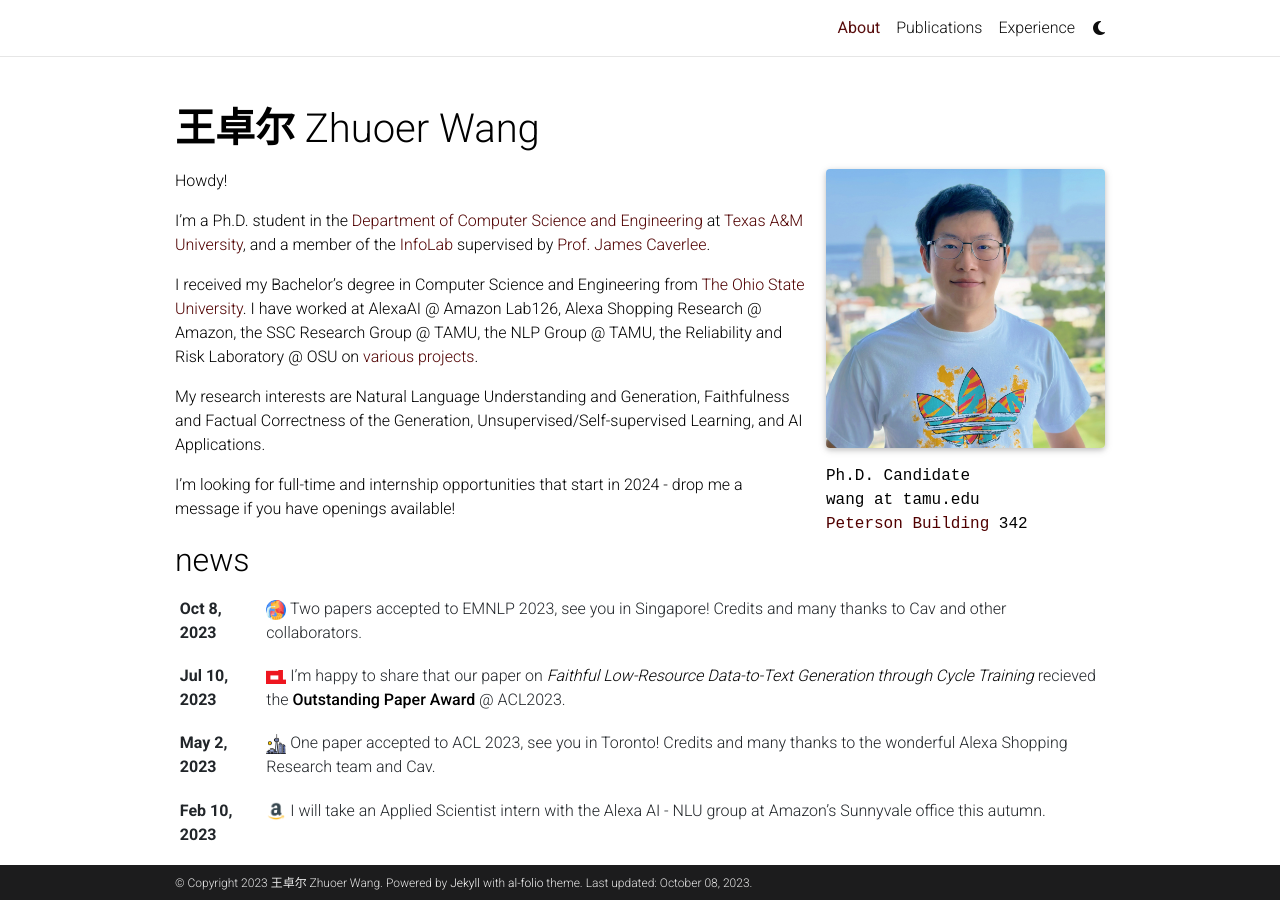
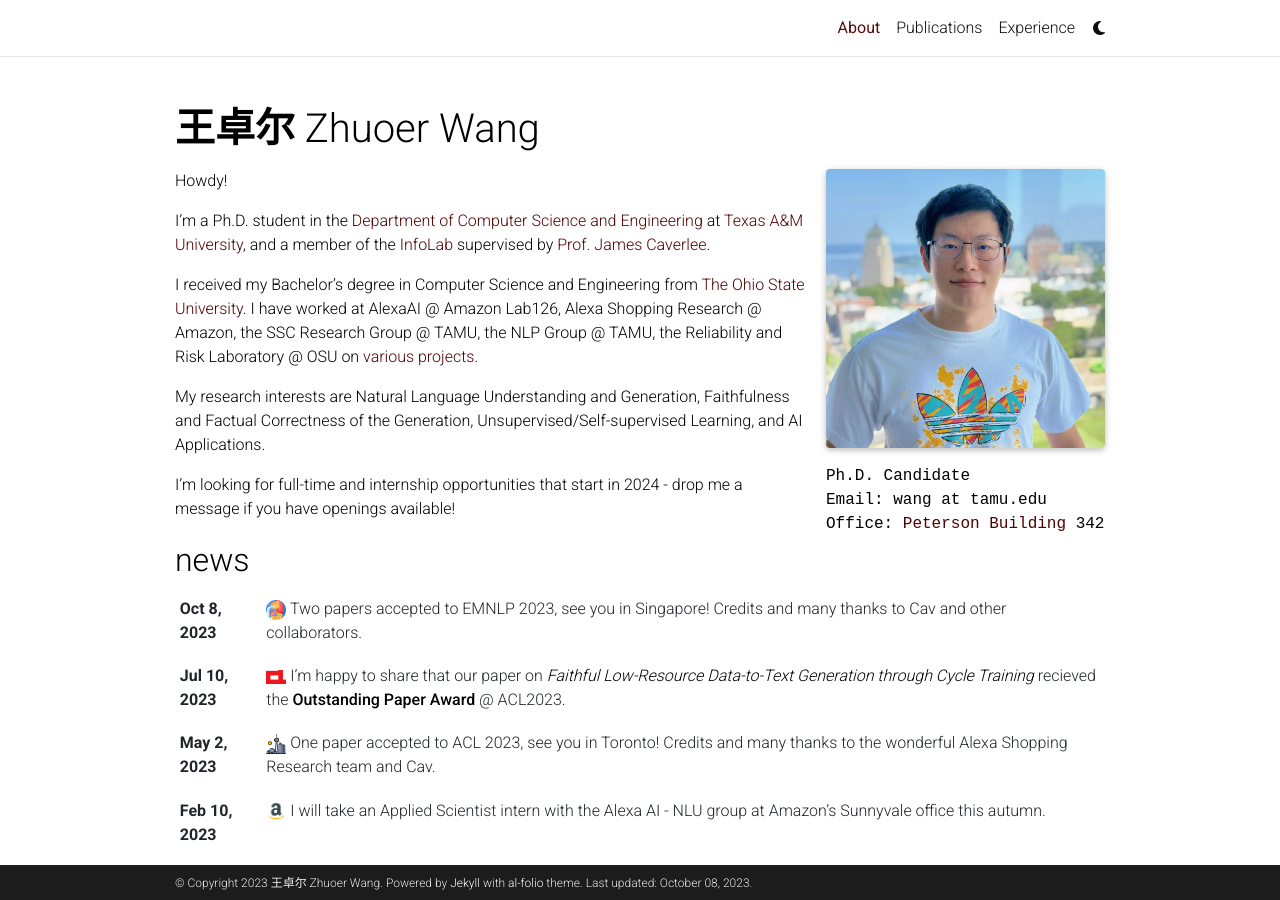
Before and after one commit to Edillower/edillower.github.io, a Jekyll site: the page built from _pages/about.md, in a window 1280 px wide and 900 px high. Built offline with Jekyll 4.4.1, drawn with Linux system fonts in a browser that asks for light colours; full-size pictures stand in for the smaller copies a plugin makes; some web fonts are replaced; comment, search, counter and statistics services are not loaded; a style sheet for code colours, icons or effects is not loaded.

Commit message:
Update about.md

```diff
--- a/_pages/about.md
+++ b/_pages/about.md
@@ -8,8 +8,8 @@ profile:
   image: prof_pic.jpg
   more_info: >
     <p>Ph.D. Candidate</p>
-    <p>wang at tamu.edu</p>
-    <p><a href="https://www.tamu.edu/map/?id=427#!m/387167">Peterson Building</a> 342</p>
+    <p>Email: wang at tamu.edu</p>
+    <p>Office: <a href="https://www.tamu.edu/map/?id=427#!m/387167">Peterson Building</a> 342</p>
 
 news: true  # includes a list of news items
 selected_papers: true # includes a list of papers marked as "selected={true}"
```
